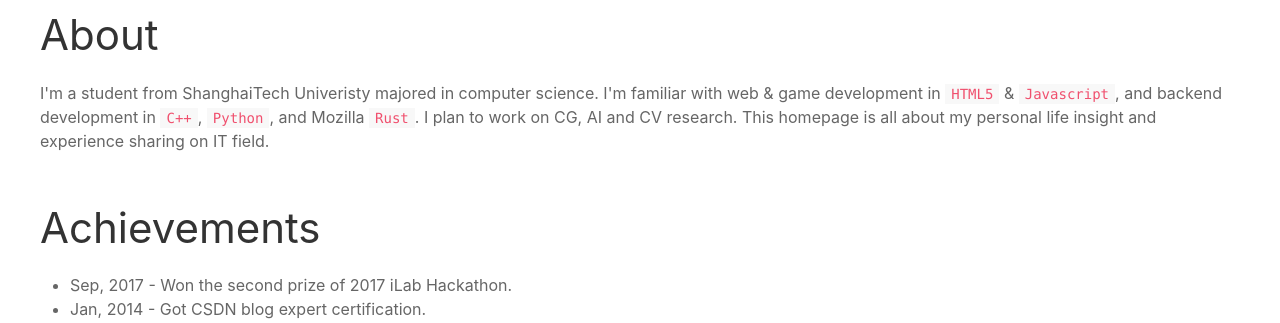
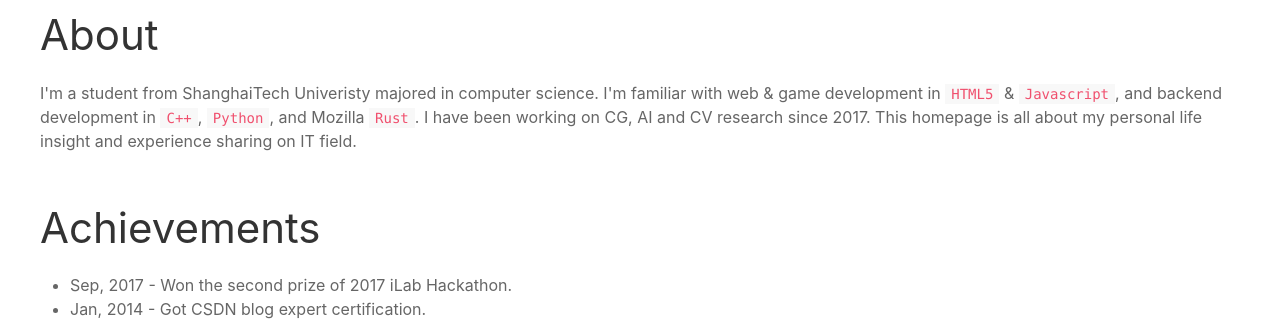
Before and after one commit to yuehaowang/yuehaolab.com, a Python web app: template templates/about.html in a window 1280 px wide. Shown: the part 360-683 px from the top of the page. Run offline with Jinja, Linux system fonts and the light colour scheme; the template is opened without the code that fills it, so the values that code supplies are empty.

Commit message:
Update about page.

```diff
--- a/templates/about.html
+++ b/templates/about.html
@@ -9,7 +9,7 @@
 			I'm a student from ShanghaiTech Univeristy majored in computer science.
 			I'm familiar with web &amp; game development in <code>HTML5</code> &amp; <code>Javascript</code>,
 			and backend development in <code>C++</code>, <code>Python</code>, and Mozilla <code>Rust</code>.
-			I plan to work on CG, AI and CV research. This homepage is all about my personal life insight and experience sharing on IT field.
+			I have been working on CG, AI and CV research since 2017. This homepage is all about my personal life insight and experience sharing on IT field.
 		</p>
 	</div>
 
```
